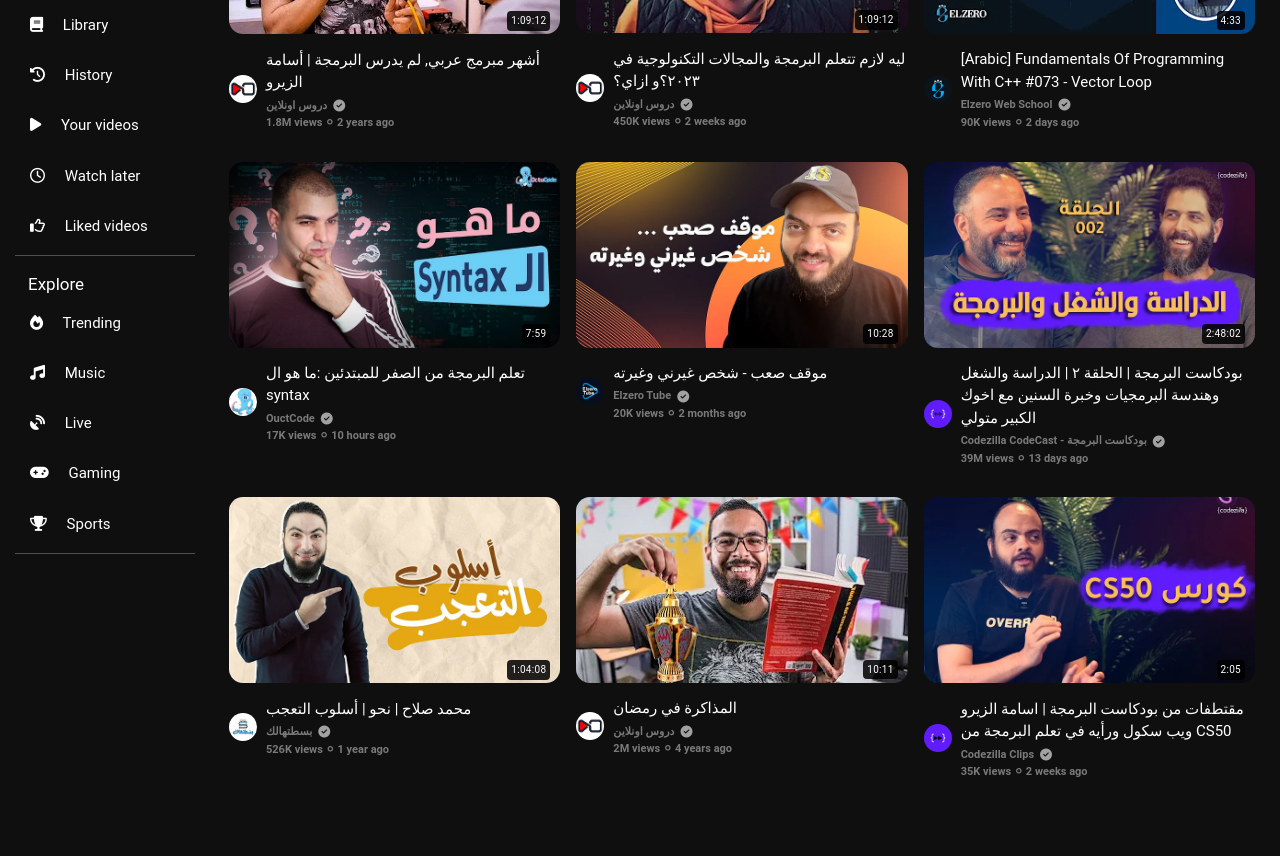
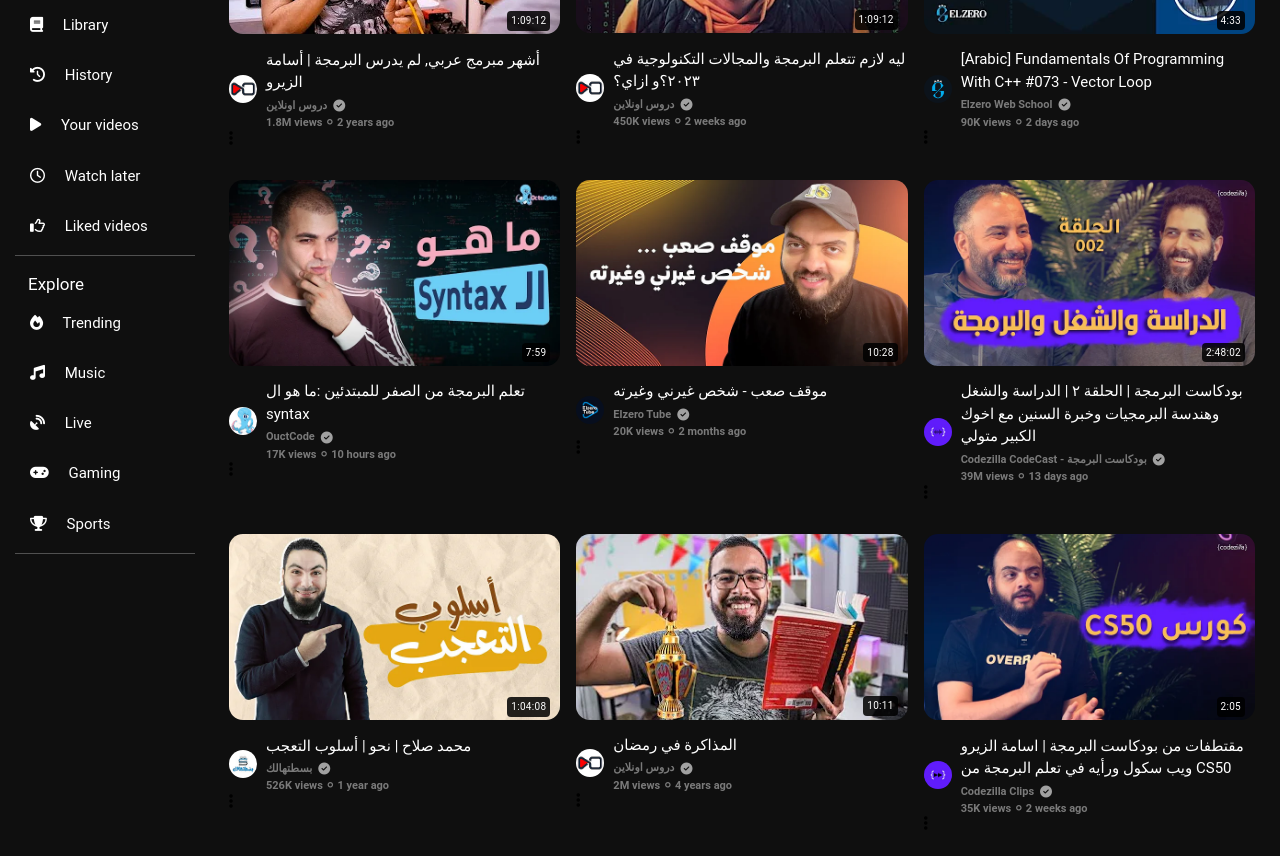
Before and after one commit to AmrMashaal/YouTube-Project, a plain HTML site: page index.html in a window 1280 px wide. Shown: the part 239-1095 px from the top of the page. Before the commit the page ends 1040 px from the top, so only its background shows below. Drawn offline with Linux system fonts and the light colour scheme.

Commit message:
Update index.html

```diff
--- a/index.html
+++ b/index.html
@@ -146,6 +146,7 @@
               <h6>1.8M views ⚪︎ 2 years ago</h6>
             </div>
           </div>
+          <i class="fa-solid fa-ellipsis-vertical"></i>
         </div>
         <div class="box">
           <div class="img-holder">
@@ -165,6 +166,7 @@
               <h6>450K views ⚪︎ 2 weeks ago</h6>
             </div>
           </div>
+          <i class="fa-solid fa-ellipsis-vertical"></i>
         </div>
         <div class="box">
           <div class="img-holder">
@@ -184,6 +186,7 @@
               <h6>90K views ⚪︎ 2 days ago</h6>
             </div>
           </div>
+          <i class="fa-solid fa-ellipsis-vertical"></i>
         </div>
         <div class="box">
           <div class="img-holder">
@@ -201,6 +204,7 @@
               <h6>17K views ⚪︎ 10 hours ago</h6>
             </div>
           </div>
+          <i class="fa-solid fa-ellipsis-vertical"></i>
         </div>
         <div class="box">
           <div class="img-holder">
@@ -218,6 +222,7 @@
               <h6>20K views ⚪︎ 2 months ago</h6>
             </div>
           </div>
+          <i class="fa-solid fa-ellipsis-vertical"></i>
         </div>
         <div class="box">
           <div class="img-holder">
@@ -238,6 +243,7 @@
               <h6>39M views ⚪︎ 13 days ago</h6>
             </div>
           </div>
+          <i class="fa-solid fa-ellipsis-vertical"></i>
         </div>
         <div class="box">
           <div class="img-holder">
@@ -255,6 +261,7 @@
               <h6>526K views ⚪︎ 1 year ago</h6>
             </div>
           </div>
+          <i class="fa-solid fa-ellipsis-vertical"></i>
         </div>
         <div class="box">
           <div class="img-holder">
@@ -272,6 +279,7 @@
               <h6>2M views ⚪︎ 4 years ago</h6>
             </div>
           </div>
+          <i class="fa-solid fa-ellipsis-vertical"></i>
         </div>
         <div class="box">
           <div class="img-holder">
@@ -292,6 +300,7 @@
               <h6>35K views ⚪︎ 2 weeks ago</h6>
             </div>
           </div>
+          <i class="fa-solid fa-ellipsis-vertical"></i>
         </div>
       </div>
     </div>
```
